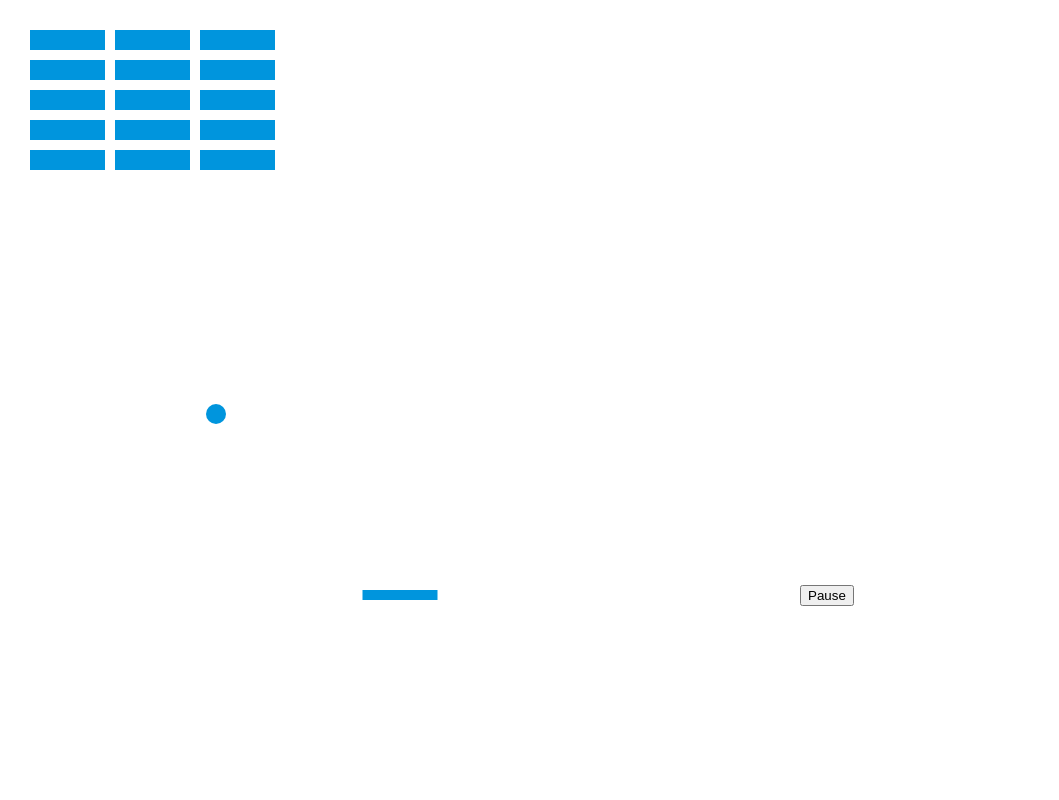
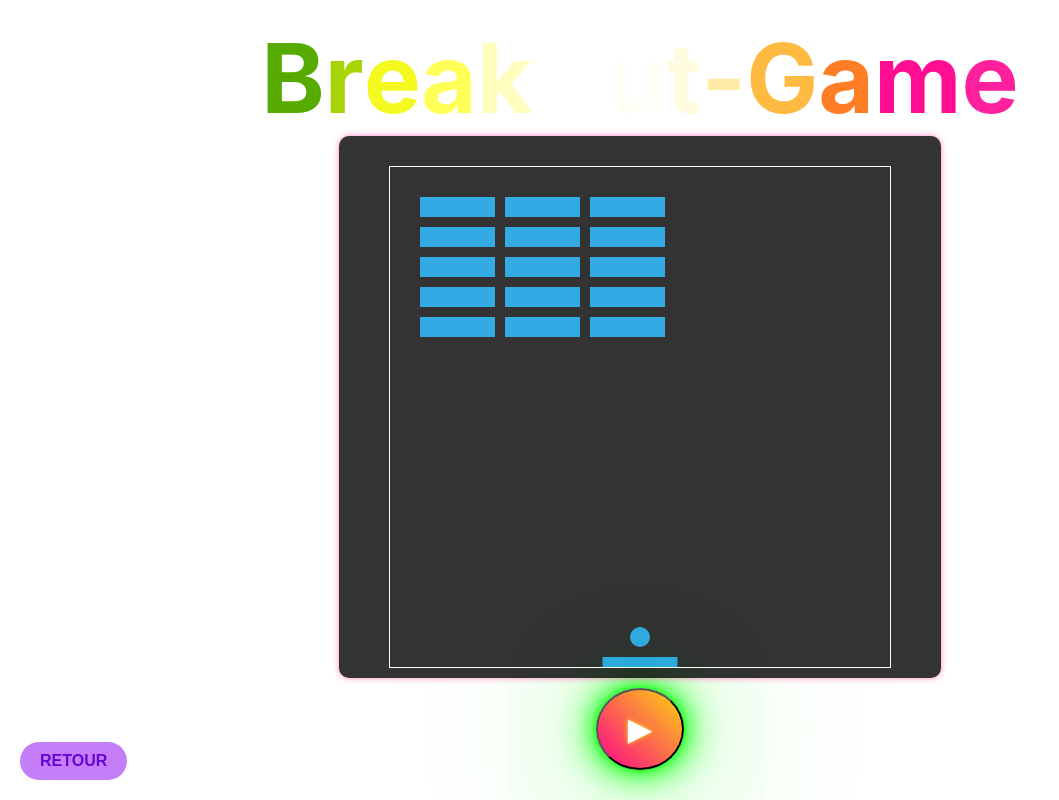
Before and after one commit to mauraneh/RetroRush, a React (Create React App) app: page /breakout in a window 1280 px wide. Shown: the whole page, without its empty margins (0-1059 px from the left). Built offline with nearby package versions, Linux system fonts and the light colour scheme.

Commit message:
WIP: bug on plate

```diff
--- a/src/screens/BreakOut.js
+++ b/src/screens/BreakOut.js
@@ -1,16 +1,30 @@
 import React, { useEffect, useRef, useState } from "react";
+import { Link } from "react-router-dom";
 
 const BreakOut = () => {
     const canvasRef = useRef(null);
     const [rightPressed, setRightPressed] = useState(false);
     const [leftPressed, setLeftPressed] = useState(false);
-    const [isGameActive, setIsGameActive] = useState(true);
+    const [isGameActive, setIsGameActive] = useState(false); // Le jeu ne commence pas actif
+    const [score, setScore] = useState(0);
+    const [bestScore, setBestScore] = useState(0);
+    const [canvas, setCanvas] = useState(null);
+
+    const text = 'BreakOut-Game';
+
+
+    let x;
+    let y;
+    let paddleX;
+    let paddleWidth;
+    let initBricks;
+
 
     useEffect(() => {
         const canvas = canvasRef.current;
         const ctx = canvas.getContext("2d");
-        canvas.width = 800;
-        canvas.height = 600;
+        canvas.width = 500;
+        canvas.height = 500;
 
         let x = canvas.width / 2;
         let y = canvas.height - 30;
@@ -27,7 +41,6 @@ const BreakOut = () => {
         const brickPadding = 10;
         const brickOffsetTop = 30;
         const brickOffsetLeft = 30;
-        let score = 0;
         let bricks = [];
 
         function initBricks() {
@@ -42,9 +55,11 @@ const BreakOut = () => {
 
         initBricks();
 
+
+
         function drawBall() {
             ctx.beginPath();
-            ctx.arc(x, y, ballRadius, 0, Math.PI*2);
+            ctx.arc(x, y, ballRadius, 0, Math.PI * 2);
             ctx.fillStyle = "#0095DD";
             ctx.fill();
             ctx.closePath();
@@ -62,8 +77,8 @@ const BreakOut = () => {
             for (let c = 0; c < brickColumnCount; c++) {
                 for (let r = 0; r < brickRowCount; r++) {
                     if (bricks[c][r].status === 1) {
-                        let brickX = (c * (brickWidth + brickPadding)) + brickOffsetLeft;
-                        let brickY = (r * (brickHeight + brickPadding)) + brickOffsetTop;
+                        let brickX = c * (brickWidth + brickPadding) + brickOffsetLeft;
+                        let brickY = r * (brickHeight + brickPadding) + brickOffsetTop;
                         bricks[c][r].x = brickX;
                         bricks[c][r].y = brickY;
                         ctx.beginPath();
@@ -84,7 +99,7 @@ const BreakOut = () => {
                         if (x > b.x && x < b.x + brickWidth && y > b.y && y < b.y + brickHeight) {
                             dy = -dy;
                             b.status = 0;
-                            score++;
+                            setScore(score + 1);
                         }
                     }
                 }
@@ -107,9 +122,11 @@ const BreakOut = () => {
                 if (x > paddleX && x < paddleX + paddleWidth) {
                     dy = -dy;
                 } else {
-                    alert("GAME OVER");
-                    document.location.reload();
-                    return;
+                    // Game over logic
+                    setIsGameActive(false);
+                    if (score > bestScore) {
+                        setBestScore(score);
+                    }
                 }
             }
 
@@ -129,36 +146,78 @@ const BreakOut = () => {
 
         draw();
 
-        const handleKeyDown = (event) => {
-            if (event.key === "ArrowRight" || event.key === "d") {
-
-                setRightPressed(true);
-            } else if (event.key === "ArrowLeft" || event.key === "q") {
-                setLeftPressed(true);
+        const handleKeyPress = (event) => {
+            switch (event.key) {
+                case "ArrowRight":
+                case "d":
+                    setRightPressed(true);
+                    break;
+                case "ArrowLeft":
+                case "q":
+                    setLeftPressed(true);
+                    break;
+                default:
+                    break;
             }
         };
 
         const handleKeyUp = (event) => {
-            if (event.key === "ArrowRight" || event.key === "d") {
-                setRightPressed(false);
-            } else if (event.key === "ArrowLeft" || event.key === "q") {
-                setLeftPressed(false);
+            switch (event.key) {
+                case "ArrowRight":
+                case "d":
+                    setRightPressed(false);
+                    break;
+                case "ArrowLeft":
+                case "q":
+                    setLeftPressed(false);
+                    break;
+                default:
+                    break;
             }
         };
 
-        window.addEventListener("keydown", handleKeyDown);
+        window.addEventListener("keydown", handleKeyPress);
         window.addEventListener("keyup", handleKeyUp);
+    }, []);
 
-        return () => {
-            window.removeEventListener("keydown", handleKeyDown);
-            window.removeEventListener("keyup", handleKeyUp);
-        };
-    }, [isGameActive]);
+    function initializeGame() {
+        if (!isGameActive) {
+            // Réinitialiser les positions de la balle et de la raquette
+            x = canvas.width / 2;
+            y = canvas.height - 30;
+            paddleX = (canvas.width - paddleWidth) / 2;
+
+            // Créer un nouveau tableau de briques
+            initBricks();
+
+            // Réinitialiser le score
+            setScore(0);
+
+            // Définir l'état isGameActive à true pour démarrer le jeu
+            setIsGameActive(true);
+        }
+    }
 
     return (
-        <div>
-            <canvas ref={canvasRef} width="800" height="600"></canvas>
-            <button onClick={() => setIsGameActive(!isGameActive)}>{isGameActive ? 'Pause' : 'Start'}</button>
+        <div className='games'>
+            <h1 className="title">
+                {text.split('').map((char, index) => (
+                    <span key={index} style={{ animationDelay: `${index * 0.2}s` }}>{char}</span>
+                ))}
+            </h1>
+            <div id="gamesContainer">
+                <canvas ref={canvasRef} id="snakeCanvas" width="500" height="500"></canvas>
+                <div id="snakeScoreWrapper" style={{ display: isGameActive ? 'flex' : 'none' }}>
+                    <div id="snakeScore">Score : {score}</div>
+                    <div id="snakeBestScore">Meilleur Score : {bestScore}</div>
+                </div>
+            </div>
+            {!isGameActive && (
+                <button id="start-button" onClick={initializeGame}>▶</button>
+            )}
+            <Link to="/homepage">
+                <button className='retour-button'>Retour</button>
+            </Link>
         </div>
     );
 };
```
